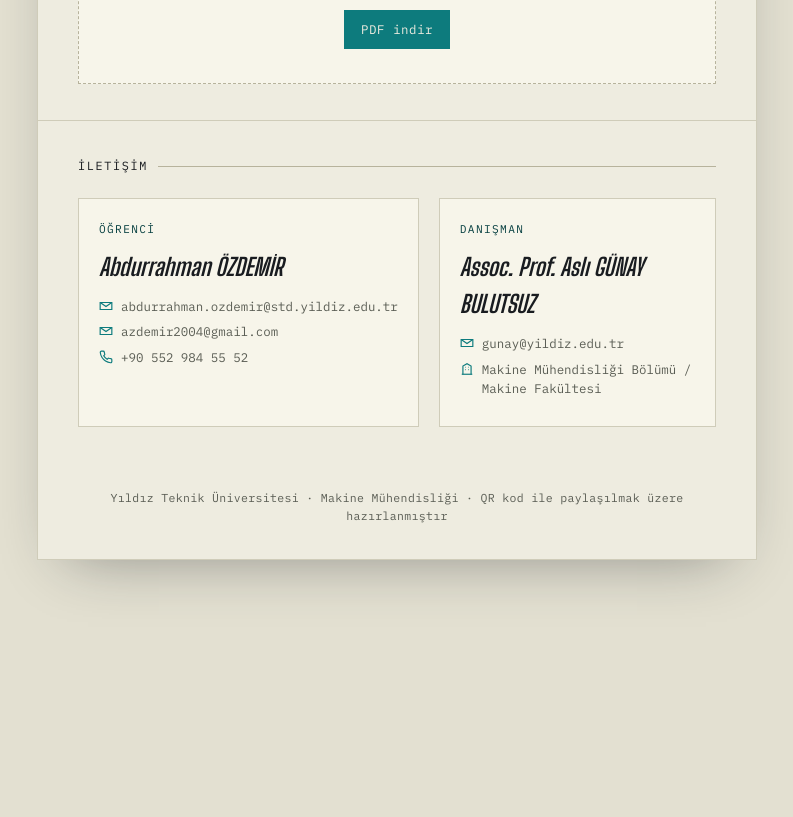
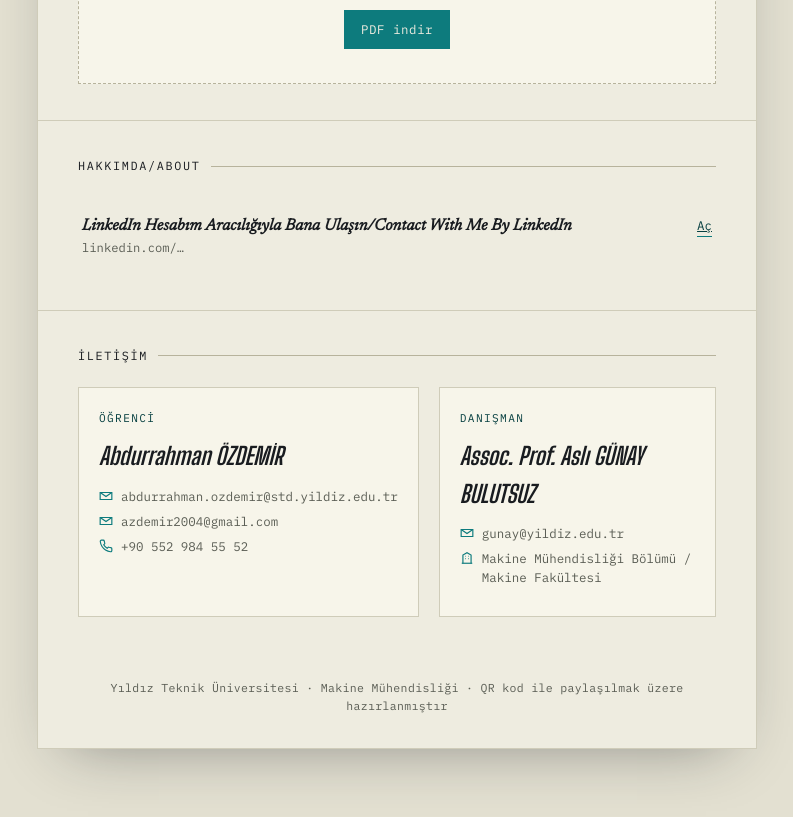
Before and after one commit to azdemir2/qr, a plain HTML site: page index.html in a window 1280 px wide. Shown: the part 1368-2185 px from the top of the page, without its empty margins (243-1036 px from the left). Before the commit the page ends 2008 px from the top, so only its background shows below. Drawn offline with Linux system fonts and the light colour scheme.

Commit message:
linkedin eklendi

```diff
--- a/index.html
+++ b/index.html
@@ -306,7 +306,23 @@ gaps in the properties evaluated.</p>
       </div>
     </section>
 
+    <section class="block">
+      <p class="section-label">Hakkımda/About</p>
+      <ul class="file-list">
+        <li>
+          <div class="file-row">
+            <div>
+              <div class="file-name placeholder-text">LinkedIn Hesabım Aracılığıyla Bana Ulaşın/Contact With Me By LinkedIn</div>
+              <div class="file-desc">linkedin.com/&hellip;</div>
+            </div>
+            <span class="file-link">
+              <a href="https://www.linkedin.com/in/abdurrahman-%C3%B6zdemir-500524212/" target="_blank" rel="noopener noreferrer">Aç</a>
+            </span>
+          </div>
+        </li>
 
+      </ul>
+    </section>
 
     <section class="block">
       <p class="section-label">İletişim</p>
```
